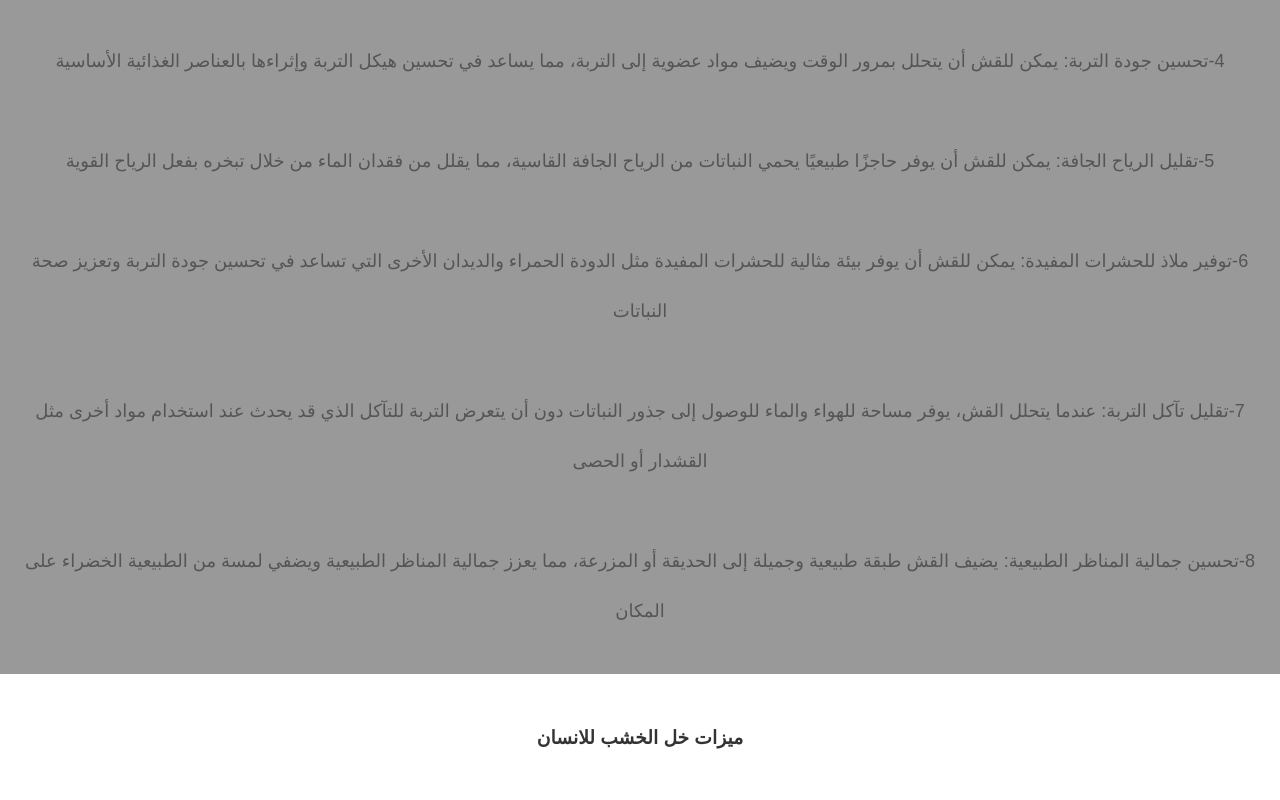
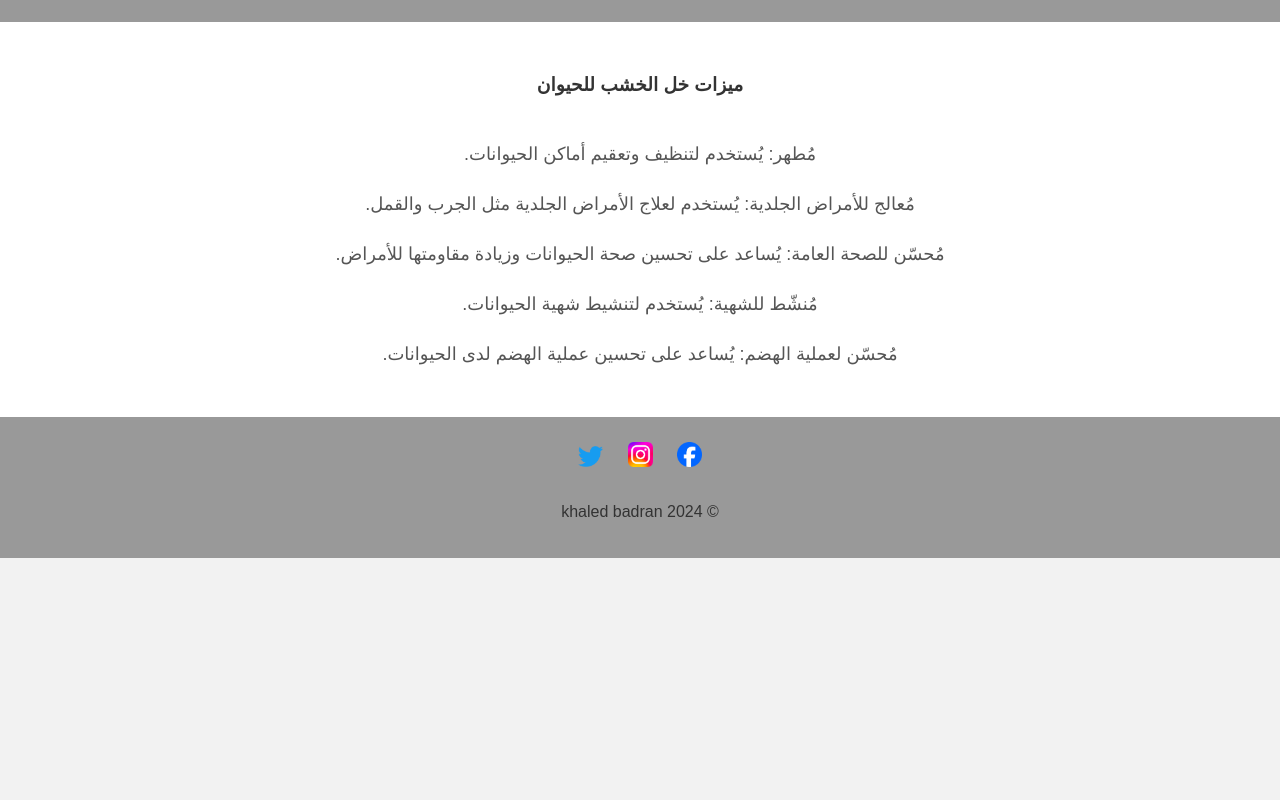
Before and after one commit to kb65000000/taste-3-013, a plain HTML site: page hi2.html in a window 1280 px wide. Shown: the part 1900-2700 px from the top of the page. After the commit the page ends 2458 px from the top, so only its background shows below. Drawn offline with Linux system fonts and the light colour scheme.

Commit message:
Update hi2.html

```diff
--- a/hi2.html
+++ b/hi2.html
@@ -371,15 +371,11 @@ nav {
             background-color: #999;
         }
 
-        #fruit-basket {
+        #meat-section {
             background-color: #fff;
         }
-
-        #meat-section {
+        #gta {
             background-color: #999;
-        }
-        #gta {
-            background-color: #fff;
         }
 
         h2 {
@@ -408,63 +404,45 @@ nav {
 </nav>
 
 <section id="vegetable-pan">
-    <h1>ميزات خل الخشب للنبات</h1>
+    <h3>ميزات خل الخشب للنبات</h3>
     <p>
-        <br>1-الحفاظ على التربة رطبة: يساعد القش في الحفاظ على رطوبة التربة عن طريق منع تبخر الماء. يقلل هذا من حاجة النباتات للري بشكل متكرر ويساعدها في البقاء رطبة لفترات أطول</br>
-        <br>2-تقليل نمو الأعشاب الضارة: يوفر القش طبقة مانعة لنمو الأعشاب الضارة، مما يقلل من الحاجة إلى التخلص منها يدويًا أو باستخدام مبيدات الأعشاب</br>
+مُبيد حشري طبيعي: يُقتل الحشرات الضارة مثل المن والذباب الأبيض والبق الدقيقي.
+<br>
+مُبيد فطري: يمنع نمو الفطريات والبكتيريا التي تصيب النباتات.
+       <br>
 
-        <br>3-توفير العزل الحراري: يعمل القش على توفير طبقة عازلة فوق التربة، مما يساعد في تنظيم درجة حرارة التربة. يقلل هذا من تقلبات درجة الحرارة التي قد تؤثر سلبًا على جذور النباتات</br>
+محفز للنمو: يُساعد على نمو النباتات بشكل أسرع وأقوى.
+        <br>
 
-        <br>4-تحسين جودة التربة: يمكن للقش أن يتحلل بمرور الوقت ويضيف مواد عضوية إلى التربة، مما يساعد في تحسين هيكل التربة وإثراءها بالعناصر الغذائية الأساسية</br>
 
-        <br>5-تقليل الرياح الجافة: يمكن للقش أن يوفر حاجزًا طبيعيًا يحمي النباتات من الرياح الجافة القاسية، مما يقلل من فقدان الماء من خلال تبخره بفعل الرياح القوية</br>
+مُحسّن لخصوبة التربة: يزيد من خصوبة التربة ويُحسّن من قدرتها على امتصاص الماء والعناصر الغذائية.
+        <br>
 
-        <br>6-توفير ملاذ للحشرات المفيدة: يمكن للقش أن يوفر بيئة مثالية للحشرات المفيدة مثل الدودة الحمراء والديدان الأخرى التي تساعد في تحسين جودة التربة وتعزيز صحة النباتات</br>
+مُنظم لدرجة الحموضة: يُساعد على تنظيم درجة حموضة التربة.
+        <br>
 
-        <br>7-تقليل تآكل التربة: عندما يتحلل القش، يوفر مساحة للهواء والماء للوصول إلى جذور النباتات دون أن يتعرض التربة للتآكل الذي قد يحدث عند استخدام مواد أخرى مثل القشدار أو الحصى</br>
+طارد للحيوانات الضارة: يُستخدم لطرد الحيوانات الضارة مثل القوارض.
+        <br>
 
-        <br>8-تحسين جمالية المناظر الطبيعية: يضيف القش طبقة طبيعية وجميلة إلى الحديقة أو المزرعة، مما يعزز جمالية المناظر الطبيعية ويضفي لمسة من الطبيعية الخضراء على المكان
-    </p>
-</section>
+مُعالج للأمراض النباتية: يُستخدم لعلاج بعض الأمراض النباتية مثل اللفحة والصدأ.
+        <br>
 
-<section id="fruit-basket">
-    <h3>ميزات خل الخشب للانسان</h3>
-    <p>
-        <br>1-تحسين هضم الطعام: خل الخشب يمكن أن يساعد في تحفيز إنتاج الأحماض المعوية والإنزيمات الهاضمة، مما يعزز هضم الطعام وامتصاص العناصر الغذائية بشكل أفضل.</br>
-        <br>2-تنظيم مستويات السكر في الدم: هناك بعض الأبحاث التي تشير إلى أن خل الخشب يمكن أن يساعد في تقليل مستويات السكر في الدم عن طريق تحسين حساسية الأنسولين.</br>
-
-        <br>3-تقوية جهاز المناعة: يحتوي خل الخشب على مضادات أكسدة ومواد مضادة للالتهابات التي قد تساعد في تعزيز جهاز المناعة وحماية الجسم من الأمراض.</br>
-
-        <br>4-تخفيف الالتهابات والآلام: يُعتقد أن خل الخشب له خصائص مضادة للالتهابات ومسكنة للآلام، مما يجعله خيارًا شائعًا للتخفيف من آلام العضلات والمفاصل.</br>
-
-        <br>5-تنظيم الوزن: يمكن لبعض الدراسات أن تشير إلى أن استهلاك خل الخشب قد يساعد في تنظيم الوزن عن طريق تحسين الشعور بالشبع وتقليل الرغبة في تناول الطعام.</br>
-
-        <br>6-تنقية البشرة: يُعتقد أن استخدام خل الخشب كمحلول مخفف بالماء لتنظيف البشرة يمكن أن يساعد في تقليل حب الشباب وتفتيح البشرة.</br>
-
-        <br>7-تحسين صحة القلب والأوعية الدموية: بفضل قدرته على خفض مستويات السكر والكولسترول، يمكن أن يكون خل الخشب مفيدًا لصحة القلب والأوعية الدموية. .</br>
-
-        <br>8-تقليل رائحة الفم: بفضل خصائصه المضادة للبكتيريا، يمكن استخدام خل الخشب كمضمضة لتقليل رائحة الفم الكريهة.
-    </p>
-
+مُحسّن لعملية التسميد: يُساعد على تحسين امتصاص النباتات للأسمدة.
+         </p>
 </section>
 
 <section id="meat-section">
   <h3>ميزات خل الخشب للحيوان</h3>
     <p>
-        <br>1-تطهير الجروح: يمكن استخدام خل الخشب لتطهير الجروح السطحية للحيوانات والمساعدة في الوقاية من العدوى البكتيرية. </br>
-        <br>2-تهدئة الحكة: يعتبر خل الخشب مهدئًا للحكة، وبالتالي يمكن استخدامه للحيوانات التي تعاني من الحساسية أو التهاب الجلد. </br>
-
-        <br>3-تنظيف الأذن: يمكن استخدام خل الخشب المخفف بالماء لتنظيف أذن الحيوانات، مما يساعد في إزالة الشمع والأوساخ. </br>
-
-        <br>4-مكافحة الطفيليات الخارجية: يمكن أن يكون خل الخشب فعالًا في مكافحة القمل والقراد وغيرها من الطفيليات الخارجية عند استخدامه كمبيد حشري. </br>
-
-        <br>5-معادلة حموضة المعدة: يمكن أن يساعد خل الخشب في تحقيق توازن حموضة المعدة لدى الحيوانات، وبالتالي يُعتقد أنه يمكن استخدامه كمساعد هضمي. </br>
-
-        <br>6-تنظيف الأسنان وتخفيف رائحة الفم: قد يكون استخدام محلول خل الخشب مخففًا بالماء لغسل أسنان الحيوانات فعالًا في تنظيف الأسنان وتقليل رائحة الفم الكريهة. </br>
-
-        <br>7-تخفيف التهابات المفاصل: هناك بعض الادعاءات بأن خل الخشب يمكن أن يساعد في تخفيف التهابات المفاصل لدى الحيوانات.  </br>
-
-        <br>8-تثبيت درجة الحموضة في المياه: إذا كنت تستخدم المياه في حوض السمك، يمكن إضافة قليل من خل الخشب لمساعدة في تثبيت درجة الحموضة وإنشاء بيئة مناسبة للأسماك.
+        مُطهر: يُستخدم لتنظيف وتعقيم أماكن الحيوانات.
+        <br>
+مُعالج للأمراض الجلدية: يُستخدم لعلاج الأمراض الجلدية مثل الجرب والقمل.
+        <br>
+مُحسّن للصحة العامة: يُساعد على تحسين صحة الحيوانات وزيادة مقاومتها للأمراض.
+        <br>
+مُنشّط للشهية: يُستخدم لتنشيط شهية الحيوانات.
+<br>
+مُحسّن لعملية الهضم: يُساعد على تحسين عملية الهضم لدى الحيوانات.
     </p>
 </section>
 
@@ -492,11 +470,11 @@ nav {
         <a href="https://twitter.com">
             <img src="images/Logo_of_Twitter.svg.png" alt="Twitter">
         </a>
-
+ <footer>
+        &copy; 2024 khaled badran
+    </footer>
     </div>
 </section>
-  <footer>
-        &copy; 2024 khaled badran
-    </footer>
+
 </body>
 </html>
```
